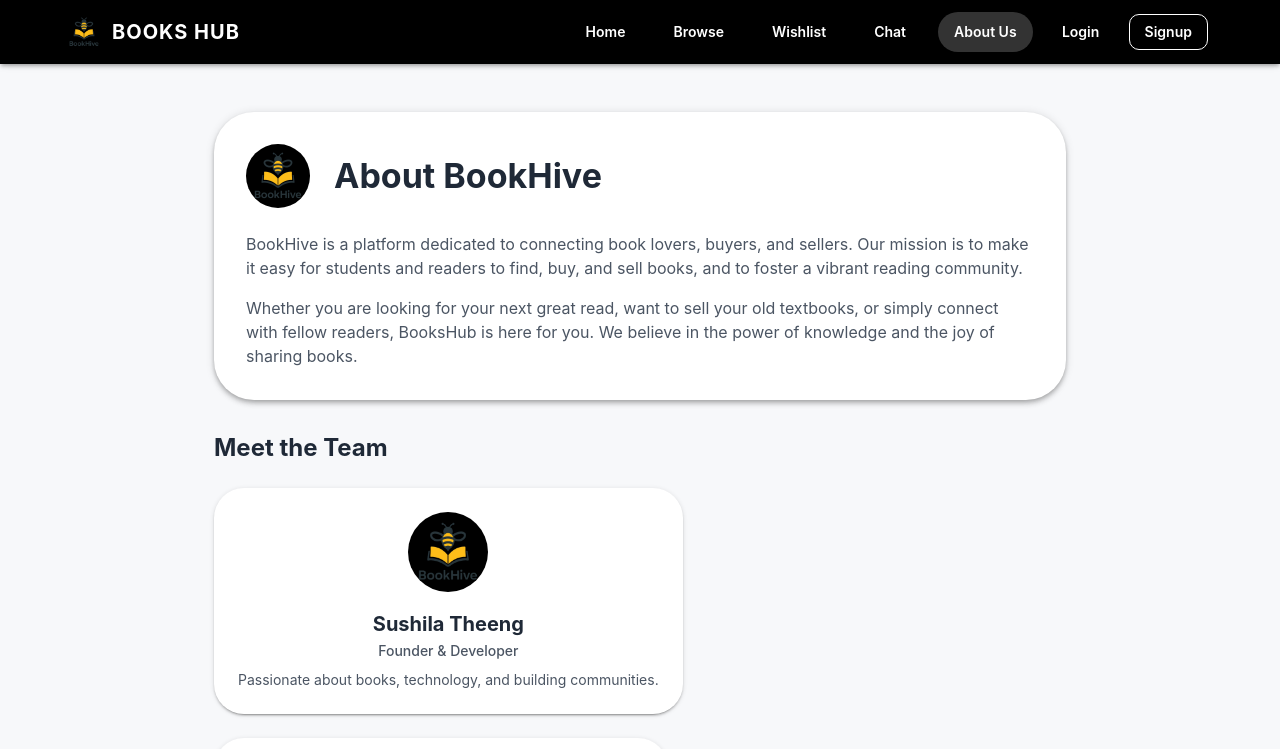
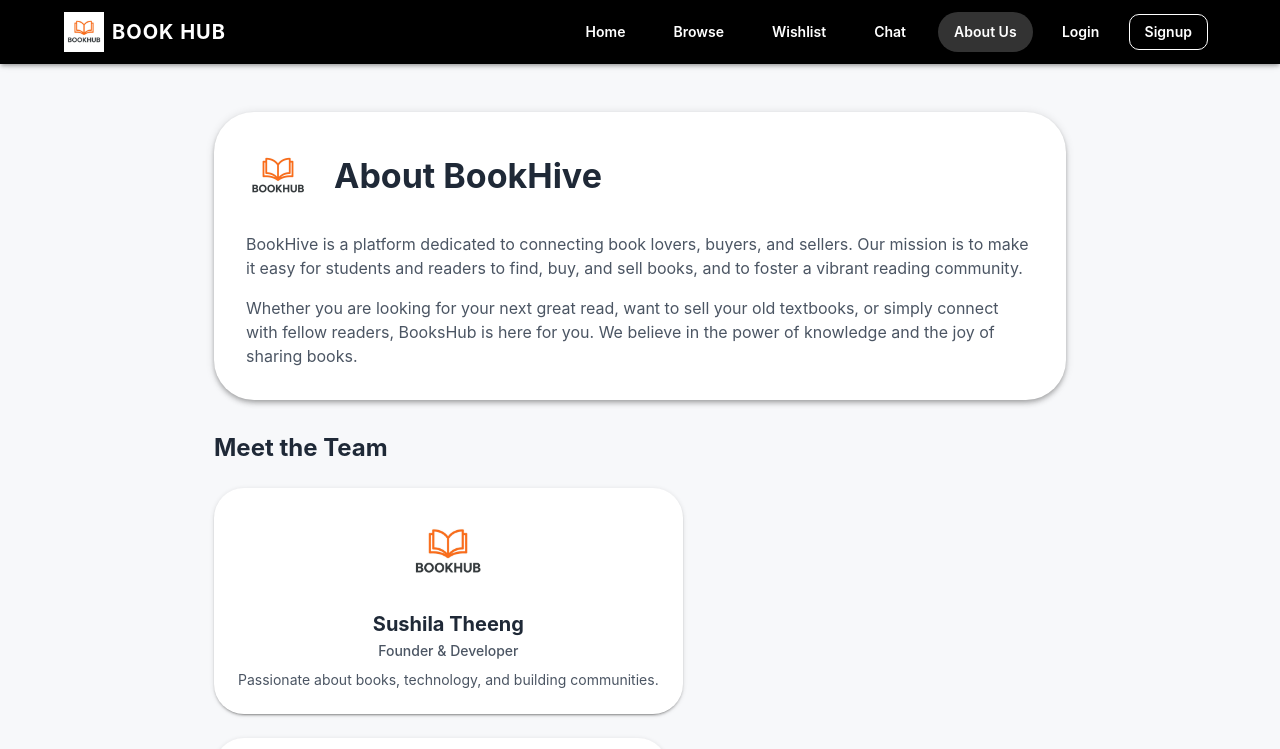
Before and after one commit to IshanSS/BooksHub, a React (Create React App) app in the folder bookshub-frontend/: page /about in a window 1280 px wide. Shown: the top 749 px of the page. Built offline with nearby package versions, Linux system fonts and the light colour scheme.

Commit message:
Logo updated

```diff
--- a/bookshub-frontend/src/components/AdminHeader.jsx
+++ b/bookshub-frontend/src/components/AdminHeader.jsx
@@ -54,7 +54,7 @@ const AdminHeader = ({ onLogout }) => {
           >
             <AdminPanelSettingsIcon sx={{ mr: 1 }} />
             <Typography variant="h6" fontWeight="bold">
-              BooksHub Admin
+              BookHub Admin
             </Typography>
           </Stack>
 
--- a/bookshub-frontend/src/components/NavBar.jsx
+++ b/bookshub-frontend/src/components/NavBar.jsx
@@ -15,7 +15,7 @@ import {
   Divider,
 } from "@mui/material";
 import MenuIcon from "@mui/icons-material/Menu";
-import Logo from "../assets/logo.png";
+import Logo from "../assets/logo.jpg";
 import { Link as RouterLink, useLocation, useNavigate } from "react-router-dom";
 import { useAuth } from "../context/AuthContext";
 
@@ -70,7 +70,7 @@ export default function NavBar() {
               fontWeight="bold"
               sx={{ letterSpacing: 1 }}
             >
-              BOOKS HUB
+              BOOK HUB
             </Typography>
           </Stack>
 
--- a/bookshub-frontend/src/pages/AboutUs.jsx
+++ b/bookshub-frontend/src/pages/AboutUs.jsx
@@ -1,6 +1,6 @@
 import React from "react";
 import { Container, Typography, Box, Paper, Avatar, Grid } from "@mui/material";
-import logo from "../assets/logo.png";
+import logo from "../assets/logo.jpg";
 
 const team = [
   {
```
Also changed, not shown: bookshub-frontend/src/assets/logo.jpg (added), bookshub-frontend/src/assets/logo.png (deleted).
